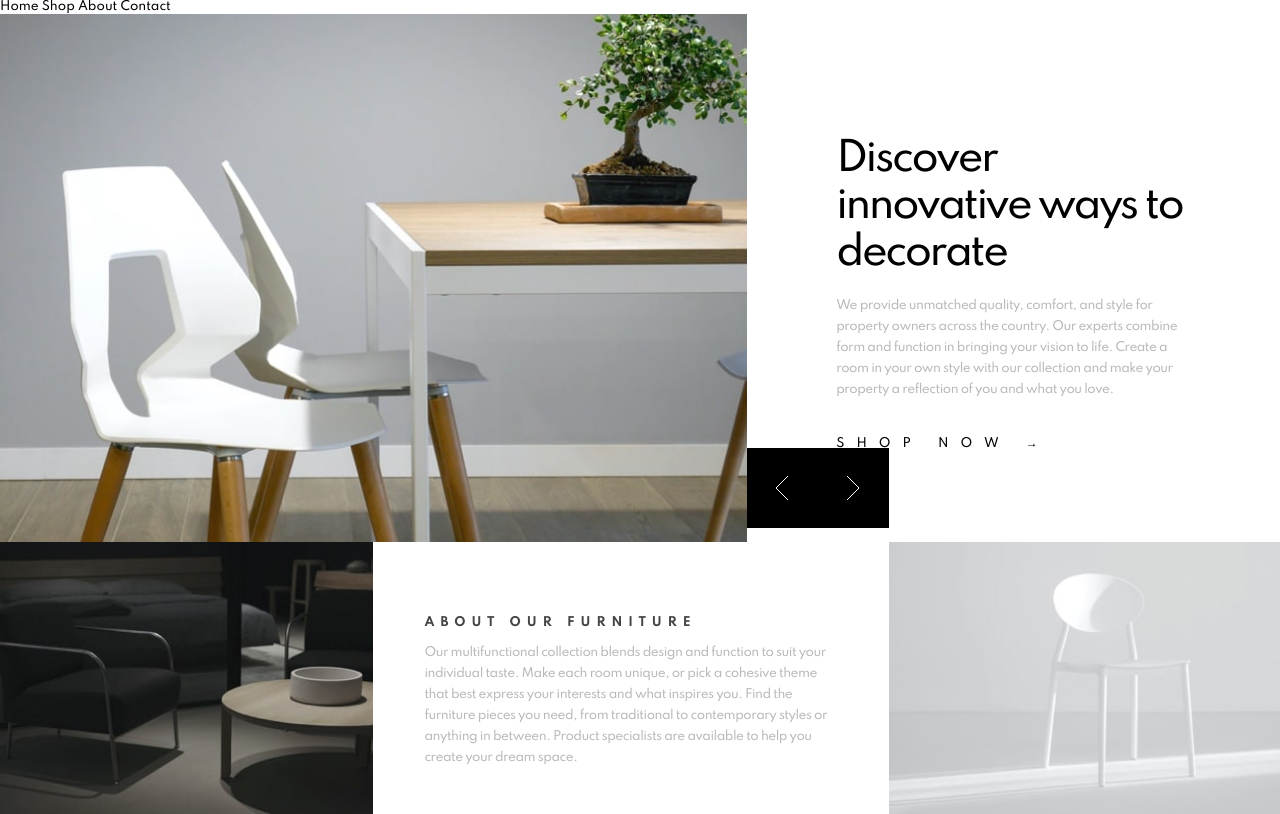
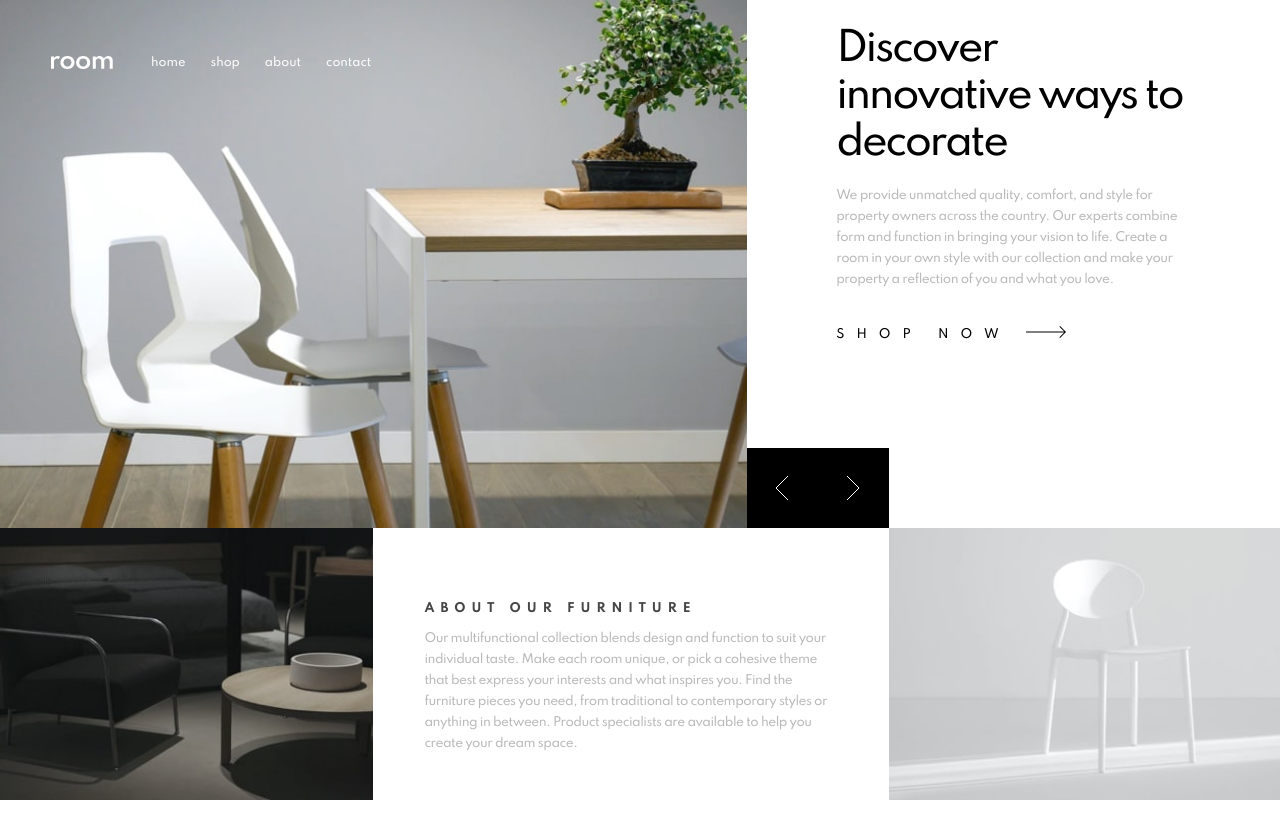
Before and after one commit to Instant-Monkey/frontend-mentor-room, a plain HTML site: page index.html in a window 1280 px wide. Shown: the top 814 px of the page. Drawn offline with Linux system fonts and the light colour scheme.

Commit message:
desktop ok

```diff
--- a/index.html
+++ b/index.html
@@ -27,7 +27,15 @@
     <link rel="stylesheet" href="styles.css" />
   </head>
   <body>
-    <nav className="nav-container">Home Shop About Contact</nav>
+    <nav class="nav-container">
+      <img src="images/logo.svg" class="logo"></img>
+      <a class="nav-item">Home</a>
+      <a class="nav-item">Shop</a>
+      <a class="nav-item">About</a>
+      <a class="nav-item">
+        Contact</a>
+
+      </nav>
     <div id="slider-container">
       <div class="slider" id="slider-1">
         <div class="slider-image"></div>
@@ -42,7 +50,9 @@
           </p>
 
           <div class="slider-cta">
-            Shop now <span class="arrow-right-symbol">&#8594;</span>
+            Shop now
+            <svg width="40" height="12" class="arrow-right-symbol" xmlns="http://www.w3.org/2000/svg"><path d="M34.05 0l5.481 5.527h.008v.008L40 6l-.461.465v.063l-.062-.001L34.049 12l-.662-.668 4.765-4.805H0v-1h38.206l-4.82-4.86L34.05 0z" fill="#000" fill-rule="nonzero"/></svg>
+
           </div>
         </div>
       </div>
--- a/styles.css
+++ b/styles.css
@@ -29,6 +29,61 @@ p {
   position: absolute;
   top: 0;
   left: 0;
+  z-index: 10;
+  margin-top: 7vh;
+  margin-left: 4vw;
+  display: flex;
+  width: 25vw;
+  justify-content: space-between;
+}
+
+.logo {
+  padding-right: 1vw;
+}
+
+.nav-item {
+  position: relative;
+  color: white;
+  text-transform: lowercase;
+  font-size: 0.95rem;
+  display: flex;
+  align-self: center;
+  transition: all 0.2s ease-in-out;
+}
+.nav-item::before {
+  content: '';
+  left: 50%;
+  position: absolute;
+  bottom: -10px;
+  width: 0px;
+  height: 2px;
+  margin: 5px 0 0;
+  transition: all 0.2s ease-in-out;
+  opacity: 0;
+  background-color: white;
+}
+.nav-item::after {
+  content: '';
+  right: 50%;
+  position: absolute;
+  bottom: -10px;
+  width: 0px;
+  height: 2px;
+  margin: 5px 0 0;
+  transition: all 0.2s ease-in-out;
+  opacity: 0;
+  background-color: white;
+}
+.nav-item:hover {
+  cursor: pointer;
+}
+.nav-item:hover::before {
+  width: 25%;
+  opacity: 1;
+}
+.nav-item:hover::after {
+  width: 25%;
+  opacity: 1;
 }
 
 .slider-title {
@@ -78,6 +133,12 @@ p {
   padding: 12vh 7vw;
 }
 
+@media screen and (max-width: 1280px) {
+  .slider-text-container {
+    padding-top: 0;
+  }
+}
+
 .slider-text {
 }
 
@@ -87,11 +148,20 @@ p {
   letter-spacing: 1rem;
 }
 
+.slider-cta:hover {
+  cursor: pointer;
+  color: hsl(0, 0%, 73%);
+}
+
+.slider-cta:hover .arrow-right-symbol path {
+  fill: hsl(0, 0%, 73%);
+}
+
 .slider-control-container {
   position: absolute;
   display: flex;
   left: 58.33vw;
-  top: calc(66vh - 80px);
+  top: 56vh;
 }
 
 .slider-control {
@@ -102,6 +172,11 @@ p {
   justify-content: center;
   align-items: center;
 }
+.slider-control:hover {
+  cursor: pointer;
+  background-color: hsl(0, 0%, 27%);
+}
+
 .about-section-container {
   height: 34vh;
   width: 100%;
```
